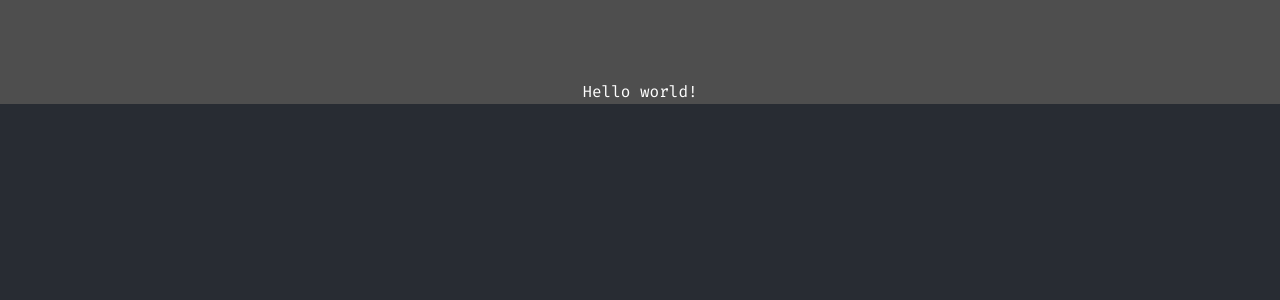
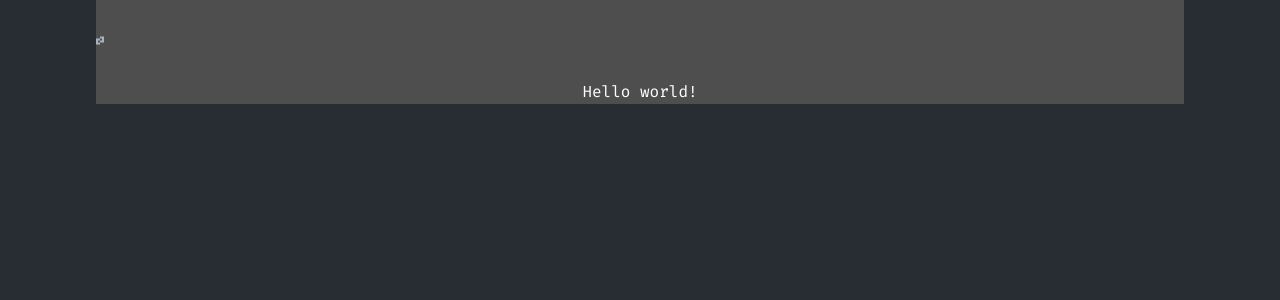
Before and after one commit to ahmadnourldin1/portfolio, a Next.js app: page / in a window 1280 px wide. Shown: the top 300 px of the page. Built offline with nearby package versions, Linux system fonts and the light colour scheme.

Commit message:
feat: change the layout color in small screan also with the size adding margin insted.

```diff
--- a/app/layout.tsx
+++ b/app/layout.tsx
@@ -18,7 +18,7 @@ export default function RootLayout({
   return (
     <html lang="en">
       <body className={firaCode.className + " bg-background w-full min-h-screen flex justify-center"}>
-        <main className="h-full w-full max-w-7xl bg-backgroundSecondary flex flex-col justify-center items-center">
+        <main className="h-full w-full md:mx-24 md:bg-backgroundSecondary flex flex-col justify-center items-center">
         <Navbar />
           {children}
         {/* <Footer /> */}
--- a/components/common/Navbar/Logo.tsx
+++ b/components/common/Navbar/Logo.tsx
@@ -1,9 +1,11 @@
 import React from 'react'
+import SVG from '../SVG'
+import LogoIcon from '@/components/icons/LogoIcon'
 
 const Logo = () => {
   return (
     <div>
-
+      <SVG icon={<LogoIcon/>}/>
     </div>
   )
 }
--- a/components/common/SVG/index.tsx
+++ b/components/common/SVG/index.tsx
@@ -2,12 +2,15 @@ import cn from '@/utils/cn'
 import React from 'react'
 
 interface props {
-    className: string
+    className?: string;
+    icon: React.ReactNode;
 }
 
-const SVG: React.FC<props> = ({className}) => {
+const SVG: React.FC<props> = ({className, icon}) => {
   return (
-    <div className={cn('w-6 h-6', className)}>SVG</div>
+    <div className={cn('w-2 h-2 flex justify-center items-center', className)}>
+        {icon}
+    </div>
   )
 }
 
--- a/styles/globals.css
+++ b/styles/globals.css
@@ -41,3 +41,11 @@
   margin: 0;
   color: var(--white);
 }
+
+svg{
+  fill: var(--grey);
+}
+
+svg path{
+  fill: var(--grey);
+}
```
